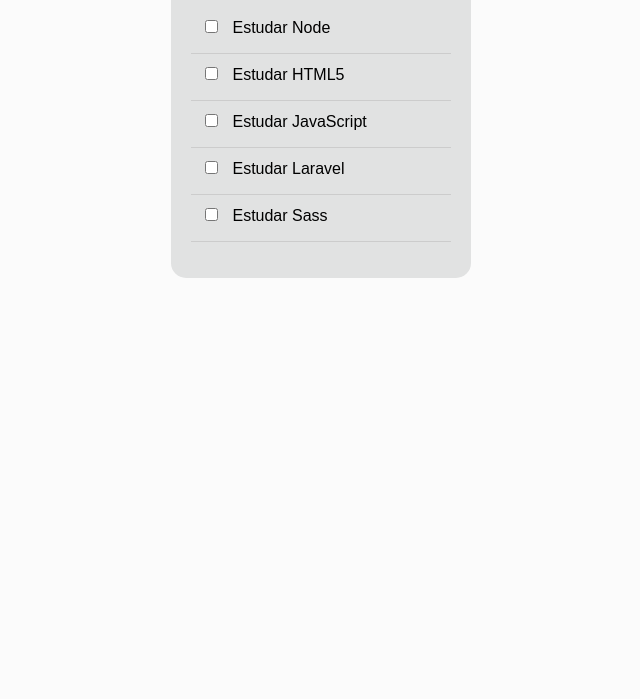
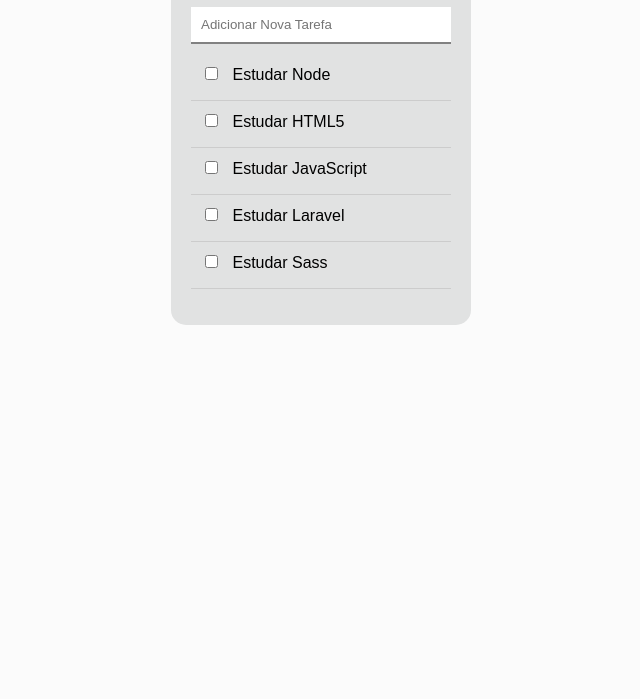
Before and after one commit to gilbertobreyerjunior/task-list, a plain HTML site: page index.html in a window 1280 px wide. Shown: the part 101-800 px from the top of the page, without its empty margins (319-959 px from the left). Drawn offline with Linux system fonts and the light colour scheme.

Commit message:
Adicionado input new-task e o seu estilo CSS

```diff
--- a/assets/css/style.css
+++ b/assets/css/style.css
@@ -162,3 +162,10 @@ cursor:not-allowed;
 
 
 }
+
+#new-task {
+
+width: 100%;
+padding: 10px;
+
+}
--- a/index.html
+++ b/index.html
@@ -17,7 +17,7 @@
 
 
 
-
+            <input type="text" id="new-task" placeholder="Adicionar Nova Tarefa">
 
 
             <script src="assets/js/script.js"></script>
```
